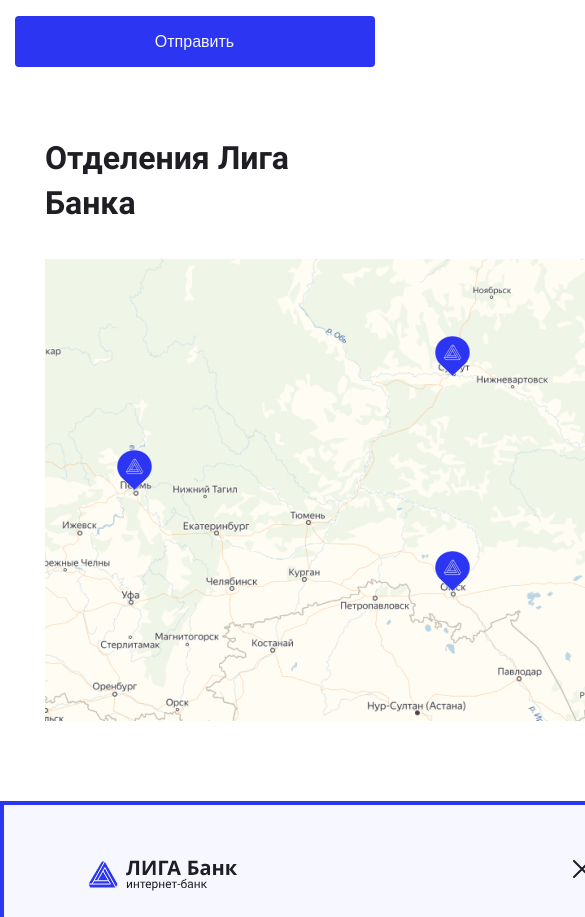
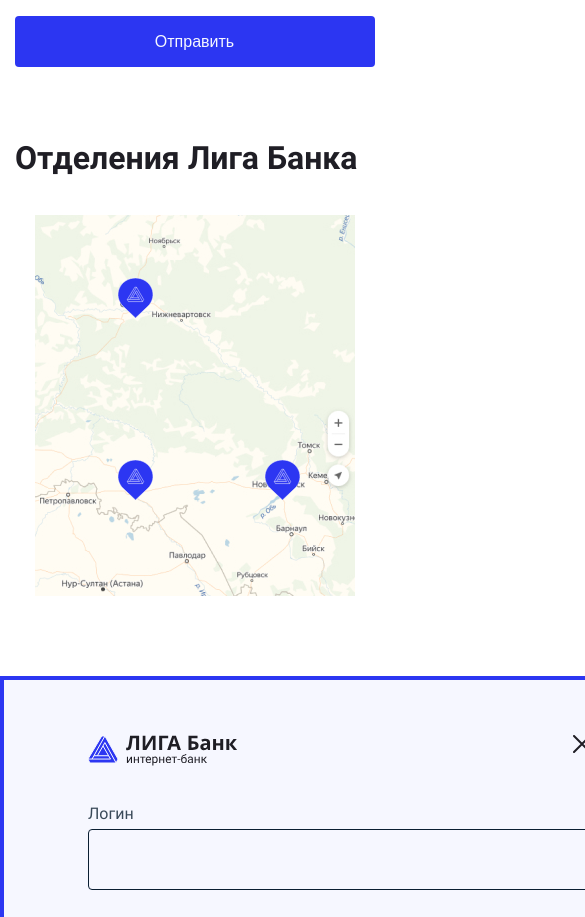
Before and after one commit to geoniced/liga-bank, a React (Create React App) app: page / in a window 390 px wide. Shown: the part 2980-3897 px from the top of the page, 585 px wide, since content can reach past the window. Built offline with nearby package versions, Linux system fonts and the light colour scheme.

Commit message:
Добавляет адаптивную раскладку блоку с отделениями банков

```diff
--- a/src/components/bank-departments/bank-departments.jsx
+++ b/src/components/bank-departments/bank-departments.jsx
@@ -1,5 +1,6 @@
 import departmentsMapImg from "../../assets/img/departments-map.jpg";
 import departmentsMapImgTablet from "../../assets/img/departments-map-tablet.jpg";
+import departmentsMapImgMobile from "../../assets/img/departments-map-mobile.jpg";
 import {ReactComponent as IconLocationBlip} from "../../assets/img/icon-location-blip.svg";
 
 const BankDepartments = () => {
@@ -9,7 +10,7 @@
 
       <div className="bank-departments__map-wrapper">
         <picture className="bank-departments__picture-container">
-          {/* <source media="(max-width: 767px)" srcset="img/logo-mobile.svg" /> */}
+          <source media="(max-width: 767px)" srcset={departmentsMapImgMobile} />
           <source media="(max-width: 1023px)" srcSet={departmentsMapImgTablet} />
           <img className="bank-departments__map" src={departmentsMapImg} alt="Расположение отделений Лига Банков" width="1170" height="462" />
         </picture>
@@ -20,6 +21,7 @@
         <IconLocationBlip className="bank-departments__blip bank-departments__blip--omsk"/>
         <IconLocationBlip className="bank-departments__blip bank-departments__blip--surgut"/>
         <IconLocationBlip className="bank-departments__blip bank-departments__blip--perm"/>
+        <IconLocationBlip className="bank-departments__blip bank-departments__blip--novosib"/>
       </div>
     </section>
   );
--- a/src/scss/bank-departments.scss
+++ b/src/scss/bank-departments.scss
@@ -55,7 +55,8 @@
   }
 
   &--surgut,
-  &--perm {
+  &--perm,
+  &--novosib {
     display: none;
   }
 }
@@ -108,3 +109,47 @@
     }
   }
 }
+
+@media (max-width: $mobile-max-width) {
+  .bank-departments {
+    padding-right: 0;
+    padding-left: 0;
+  }
+
+  .bank-departments__title {
+    padding-right: 15px;
+    padding-left: 15px;
+  }
+
+  .bank-departments__map-wrapper {
+    width: 320px;
+    margin: 0 auto;
+  }
+
+  .bank-departments__map {
+    width: 320px;
+    height: 381px;
+  }
+
+  .bank-departments__blip {
+    &--perm {
+      display: none;
+    }
+
+    &--omsk {
+      top: 244px;
+      left: 82px;
+    }
+
+    &--surgut {
+      top: 62px;
+      left: 82px;
+    }
+
+    &--novosib {
+      display: block;
+      top: 244px;
+      left: 229px;
+    }
+  }
+}
```
Also changed, not shown: src/assets/img/departments-map-mobile.jpg (added).
